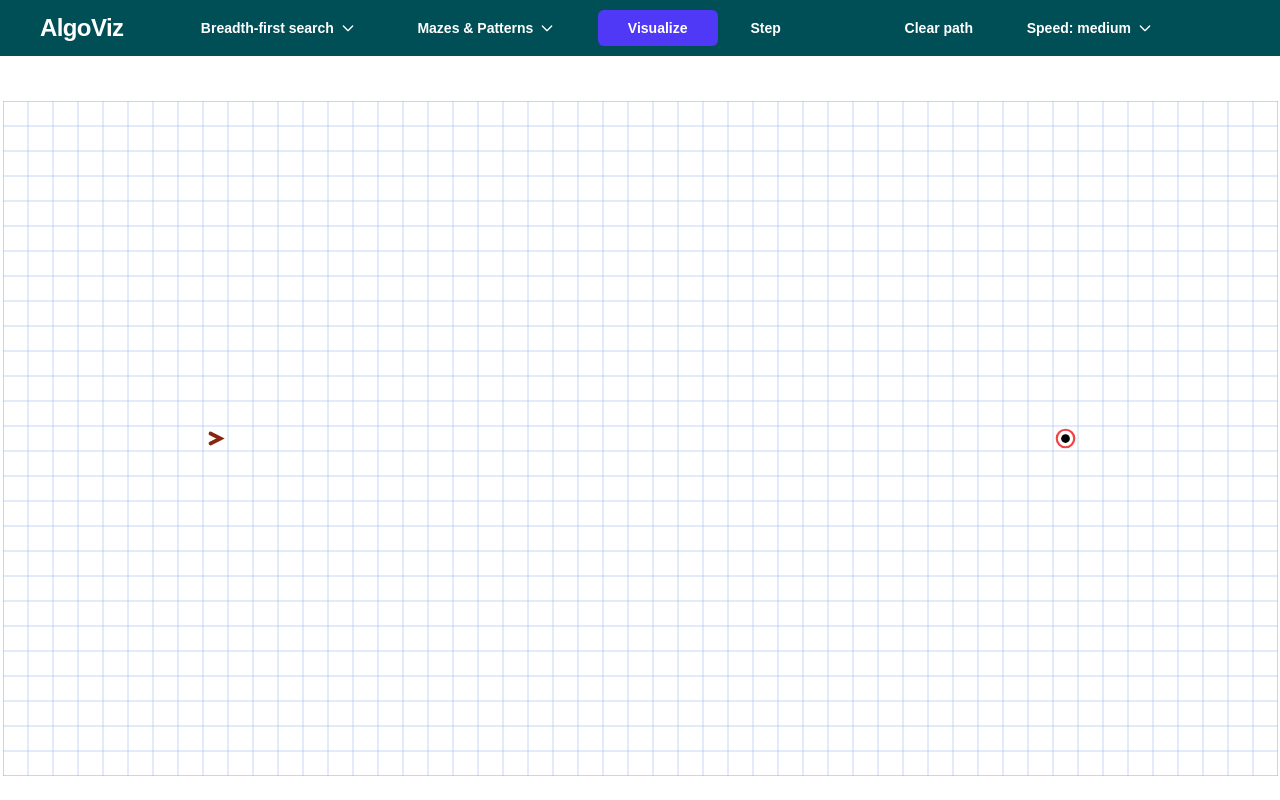
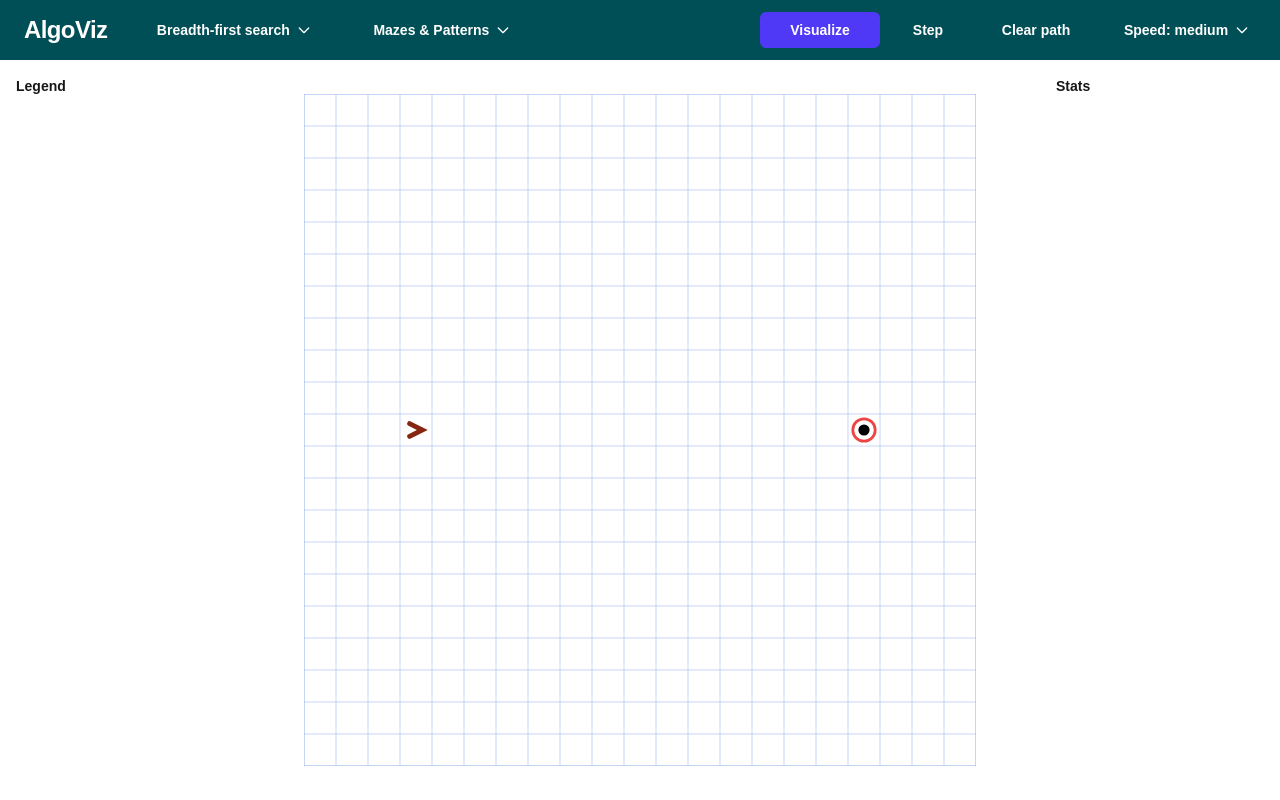
Before and after one commit to iamsarthakkr/AlogViz, a React (Vite) app: page / in a window 1280 px wide. Built offline with nearby package versions, Linux system fonts and the light colour scheme.

Commit message:
initial layout changes for stats and legends

```diff
--- a/index.html
+++ b/index.html
@@ -2,7 +2,7 @@
 <html lang="en">
     <head>
         <meta charset="UTF-8" />
-        <meta name="viewport" content="width=device-width, initial-scale=1.0" />
+        <meta name="viewport" content="width=device-width, initial-scale=1.0, viewport-fit=cover" />
         <link rel="icon" href="/favicon.ico" />
         <title>AlgoViz</title>
         <meta name="description" content="A pathfinding algorithm visualizer built with React" />
--- a/src/features/Toolbar/Toolbar.tsx
+++ b/src/features/Toolbar/Toolbar.tsx
@@ -1,11 +1,11 @@
 // Authored by - Sarthak Kumar
 //
-// Toolbar: top-level chrome bar — title + AlgoPickers + PlaybackControls. Receives the algorithm
-// controller and maze generator owned by ui/Grid.tsx and passes them to the controls.
+// Toolbar: the page header — title + AlgoPickers. Receives the algorithm controller and maze
+// generator owned by ui/Grid.tsx and passes them to the pickers. PlaybackControls are not in here:
+// the page places them in their own grid area (top bar on desktop, bottom bar on phones).
 
 import { AlgoController, MazeGeneratorApi } from '@/features/animations';
 import { AlgoPickers } from './AlgoPickers';
-import { PlaybackControls } from './PlaybackControls';
 
 type Props = {
     className?: string;
@@ -15,17 +15,11 @@ type Props = {
 
 export const Toolbar = ({ className, algo, maze }: Props) => {
     return (
-        <div className={`${className} w-full bg-primary`}>
-            <div className="px-10 w-full flex items-center gap-10">
-                <div className="py-3 text-white text-2xl font-semibold tracking-tight">AlgoViz</div>
-                <div className="w-full px-3 flex flex-1 items-center justify-between gap-3">
-                    <div className="flex flex-1 items-center gap-2">
-                        <AlgoPickers algo={algo} maze={maze} />
-                    </div>
-
-                    <PlaybackControls algo={algo} />
-                </div>
+        <header className={`${className} bg-primary flex items-center gap-6 px-6`}>
+            <div className="py-3 text-white text-2xl font-semibold tracking-tight">AlgoViz</div>
+            <div className="flex items-center gap-2">
+                <AlgoPickers algo={algo} maze={maze} />
             </div>
-        </div>
+        </header>
     );
 };
--- a/src/features/Toolbar/index.ts
+++ b/src/features/Toolbar/index.ts
@@ -1 +1,3 @@
 export { Toolbar } from './Toolbar';
+export { AlgoPickers } from './AlgoPickers';
+export { PlaybackControls } from './PlaybackControls';
--- a/src/index.css
+++ b/src/index.css
@@ -28,12 +28,23 @@ body {
 }
 
 body {
-    min-height: 100vh;
-    height: 100vh;
-}
-
-body {
     background: var(--background);
     color: var(--foreground);
     font-family: var(--font-sans);
 }
+
+.page {
+    display: grid;
+    height: 100dvh;
+    grid-template-columns: minmax(0, 1fr);
+    grid-template-rows: auto minmax(0, 1fr) auto auto auto;
+    grid-template-areas: 'header' 'grid' 'stats' 'legend' 'controls';
+
+    @variant lg {
+        grid-template-columns: 15rem minmax(0, 1fr) 15rem;
+        grid-template-rows: auto minmax(0, 1fr);
+        grid-template-areas:
+            'header header controls'
+            'legend grid   stats';
+    }
+}
--- a/src/ui/Grid.tsx
+++ b/src/ui/Grid.tsx
@@ -5,17 +5,22 @@
 //   every control that drives a run must share one instance (two hook calls = two runners)
 // - The CanvasGrid ref goes only to the controller (which paints the overlay) and CanvasGrid;
 //   the controls never touch the canvas directly
-// - The grid sits in a box sized by the page (flex-1 min-h-0) that useResponsiveGrid measures
+// - Layout is the .page grid in index.css: each piece is rendered once and placed by its named
+//   grid area (header, grid, stats, legend, controls); only the area map changes per breakpoint
+// - The grid's box is the `grid` area inside a padded <main>; the box itself has no padding,
+//   because useResponsiveGrid measures it and load/resize must see the same size
 
 import { useRef } from 'react';
 import { CanvasGrid, CanvasGridHandle } from '@/features/CanvasGrid';
-import { Toolbar } from '@/features/Toolbar';
+import { PlaybackControls, Toolbar } from '@/features/Toolbar';
 import { useResponsiveGrid } from '@/features/hooks/useResponsiveGrid';
 import { useAlgoController, useMazeGenerator } from '@/features/animations';
 import { speedToEPS } from '@/utils/settings';
 import { mazes } from '@/features/mazes';
 import { algorithms } from '@/features/algo';
 import { useSettingsStore } from '@/features/store';
+import { Stats } from './Stats';
+import { Legend } from './Legend';
 
 export default function GridPage() {
     const algoKey = useSettingsStore((s) => s.algoKey);
@@ -33,10 +38,23 @@ export default function GridPage() {
     useResponsiveGrid(boxRef);
 
     return (
-        <div className="w-full h-dvh flex flex-col">
-            <Toolbar className="mb-5" algo={algoController} maze={mazeGenerator} />
-            <div ref={boxRef} className="flex-1 min-h-0 overflow-auto flex items-center-safe justify-center-safe">
-                <CanvasGrid ref={gridRef} />
+        <div className="page">
+            <Toolbar className="[grid-area:header]" algo={algoController} maze={mazeGenerator} />
+
+            <main className="[grid-area:grid] min-h-0 min-w-0 p-4 flex">
+                <div
+                    ref={boxRef}
+                    className="flex-1 min-h-0 min-w-0 overflow-auto flex items-center-safe justify-center-safe"
+                >
+                    <CanvasGrid ref={gridRef} />
+                </div>
+            </main>
+
+            <Stats className="[grid-area:stats] p-4" />
+            <Legend className="[grid-area:legend] p-4" />
+
+            <div className="[grid-area:controls] bg-primary flex items-center justify-end gap-2 px-4 py-2">
+                <PlaybackControls algo={algoController} />
             </div>
         </div>
     );
--- /dev/null
+++ b/src/ui/Legend.tsx
@@ -0,0 +1,11 @@
+// Authored by - Sarthak Kumar
+//
+// Legend: what each colour on the grid means, plus how to edit it (placeholder)
+
+type Props = { className?: string };
+
+export const Legend = ({ className = '' }: Props) => (
+    <aside aria-label="Legend" className={className}>
+        <h2 className="text-sm font-semibold">Legend</h2>
+    </aside>
+);
--- /dev/null
+++ b/src/ui/Stats.tsx
@@ -0,0 +1,11 @@
+// Authored by - Sarthak Kumar
+//
+// Stats: stats for algo runs like nodes visited, length of path etc (placeholder)
+
+type Props = { className?: string };
+
+export const Stats = ({ className = '' }: Props) => (
+    <aside aria-label="Stats" className={className}>
+        <h2 className="text-sm font-semibold">Stats</h2>
+    </aside>
+);
```
Also changed, not shown: 1 other file (tests, documents, lock files or other folders).
